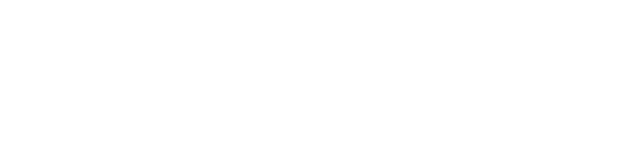
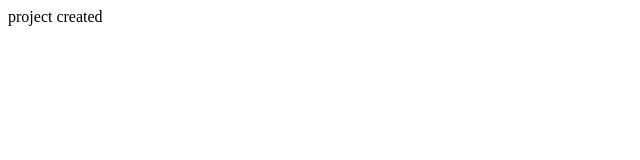
Before and after one commit to u4us/anotherRepo, a plain HTML site: page index.html in a window 1280 px wide. Shown: the whole page, without its empty margins (0-640 px from the left). Drawn offline with Linux system fonts and the light colour scheme.

Commit message:
created project

```diff
--- a/index.html
+++ b/index.html
@@ -7,6 +7,7 @@
     <title>Document</title>
 </head>
 <body>
+    <div>project created</div>
 
 </body>
 </html>
```
